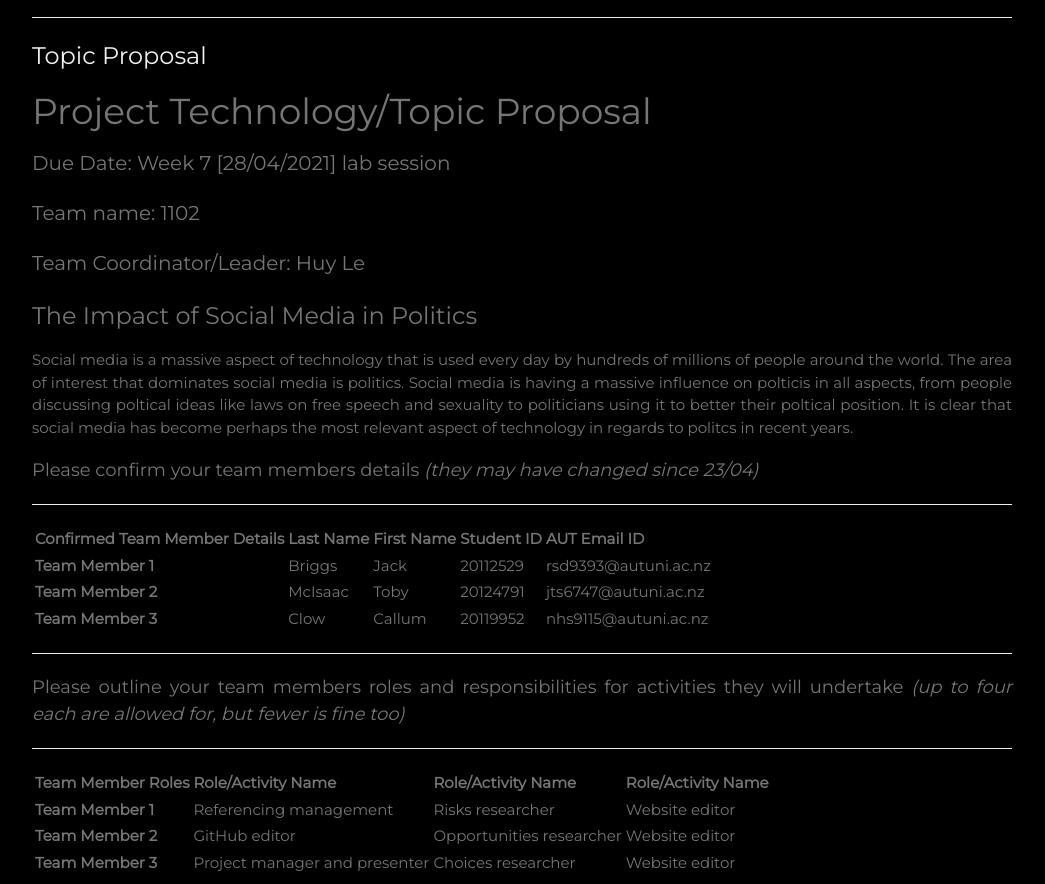
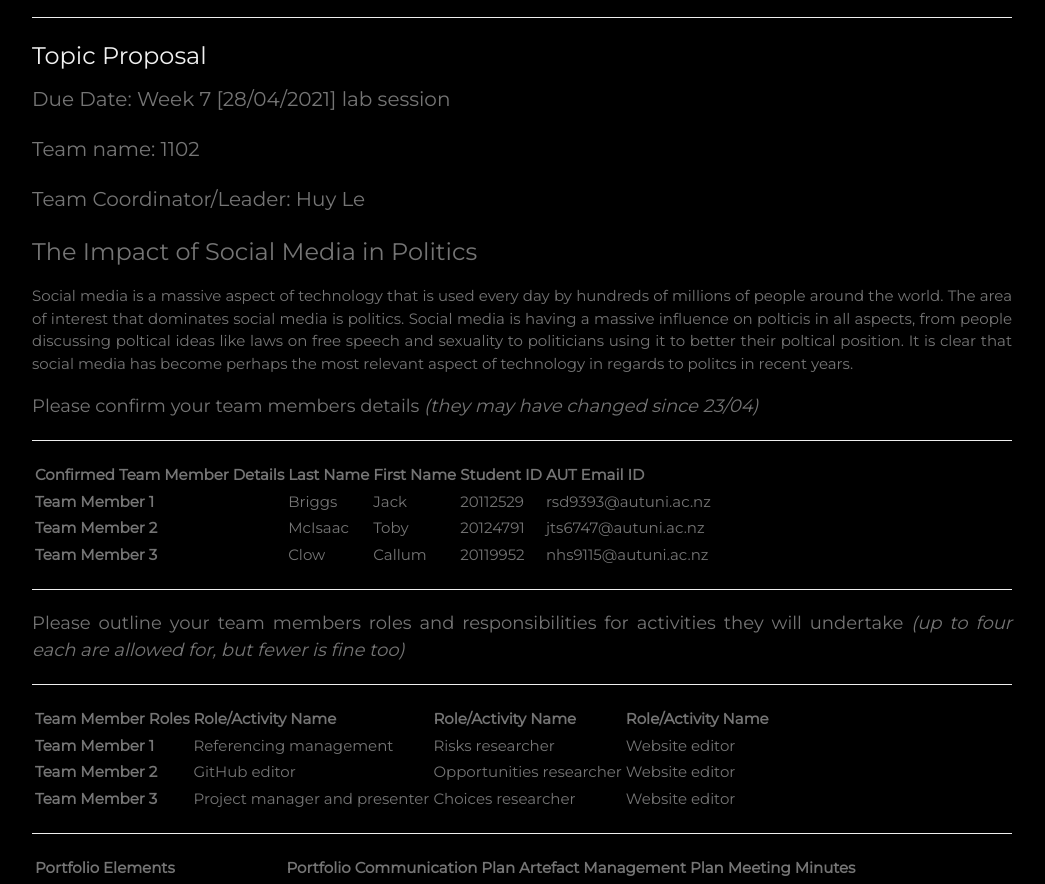
Before and after one commit to Toby-McIsaac/1102, a plain HTML site: page fancy.html in a window 1280 px wide. Shown: the part 7392-8276 px from the top of the page, without its empty margins (198-1243 px from the left). Drawn offline with nearby package versions, Linux system fonts and the light colour scheme.

Commit message:
Update fancy.html

```diff
--- a/fancy.html
+++ b/fancy.html
@@ -252,7 +252,6 @@ US Congresswoman Alexandria Ocasio-Cortez’s posts on Instagram show how social
 <hr/>
 
     <h3 class="w3-text-light-grey">Topic Proposal</h3>
-    <h1>Project Technology/Topic Proposal</h1>
 
 	<h4>Due Date:  Week 7 [28/04/2021]  lab session</h4>
 
```
